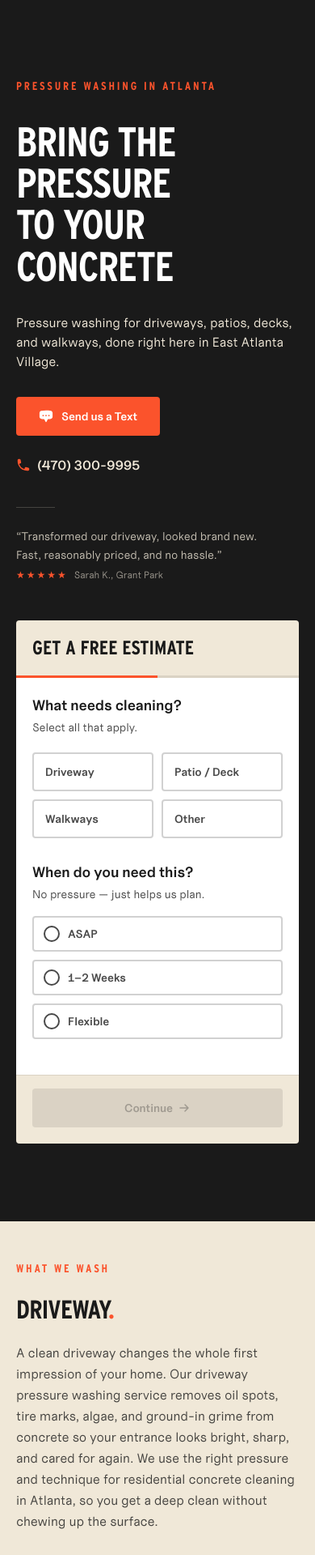
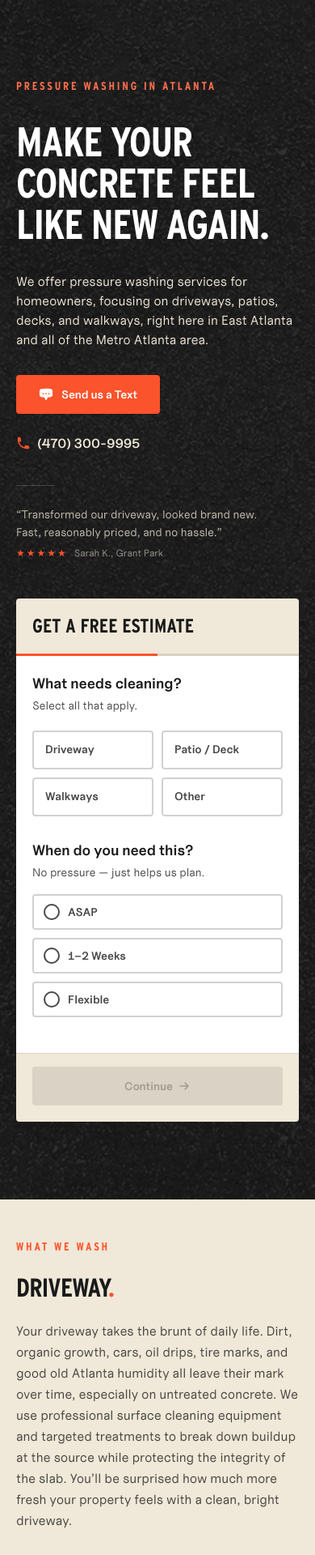
Before and after one commit to moshebaricdo/eav-wash-co, a Next.js app: page / in a window 390 px wide. Shown: the top 1920 px of the page at 81% size. Built offline with nearby package versions, Linux system fonts and the light colour scheme.

Commit message:
Content updates, styling fixes

```diff
--- a/app/globals.css
+++ b/app/globals.css
@@ -10,6 +10,7 @@
 @theme {
   --color-eav-black: #1A1A1A;
   --color-eav-orange: #FB532C;
+  --color-eav-orange-bright: #FF6F4D;
   --color-eav-cream: #F0E8D8;
   --color-eav-white: #FFFFFF;
   --color-eav-gray: #2A2A2A;
--- a/components/About.tsx
+++ b/components/About.tsx
@@ -78,7 +78,7 @@ export function About() {
           {/* Left column — headline + street sign in empty space below */}
           <div className="relative flex flex-col min-h-0">
             <motion.p
-              className="font-heading font-bold uppercase tracking-[0.2em] text-eav-orange text-[14px] mb-6"
+              className="font-heading font-bold uppercase tracking-[0.2em] text-eav-orange-bright text-[14px] mb-6"
               initial={{ opacity: 0 }}
               animate={{ opacity: isInView ? 1 : 0 }}
               transition={{ ...ANIM.spring, delay: 0.2 }}
@@ -88,7 +88,7 @@ export function About() {
 
             <motion.h2
               id="about-heading"
-              className="font-heading font-bold uppercase text-eav-cream leading-[1] tracking-tight"
+              className="font-heading font-bold uppercase text-eav-white leading-[1] tracking-tight"
               style={{ fontSize: "clamp(2rem, 5vw, 3.5rem)" }}
               initial={{ opacity: 0, y: ANIM.offsetY }}
               animate={{
@@ -97,9 +97,9 @@ export function About() {
               }}
               transition={{ ...ANIM.spring, delay: 0.4 }}
             >
-              We bring the pressure
+              You have the concrete,
               <br />
-              to your concrete
+              we'll bring the pressure.
             </motion.h2>
 
             {/* Street sign — fills empty space below heading, aspect ratio preserved */}
@@ -132,11 +132,11 @@ export function About() {
               }}
               transition={{ ...ANIM.spring, delay: 0.6 }}
             >
-              <p className="font-body text-eav-cream/70 text-base sm:text-base leading-relaxed">
+              <p className="font-body text-eav-cream/80 text-base sm:text-base leading-relaxed">
               EAV Wash Co. was a venture started by EAV-residents Trev and Moshe, combining hands-on trade
               experience with a modern, no-BS approach to service. With backgrounds in property inspection,
-              commercial painting, specialty home installations, design, and marketing, we saw an opportunity
-              to build something focused and well-run. Pressure washing became our starting point because it’s
+              contracting work, design, and marketing, we saw an opportunity
+              to build something focused and well-run. Pressure washing became our starting point because it's
               straightforward work that delivers real, visible results when done properly.
               </p>
               <p className="font-body text-eav-cream/70 text-base sm:text-base leading-relaxed mt-4">
@@ -158,20 +158,20 @@ export function About() {
             >
               {/* Core neighborhoods */}
               <div className="mb-6">
-                <p className="font-heading font-bold uppercase tracking-[0.15em] text-eav-orange text-[12px] mb-3">
+                <p className="font-heading font-bold uppercase tracking-[0.15em] text-eav-orange-bright text-[12px] mb-3">
                   Home Base
                 </p>
-                <p className="font-body text-eav-cream/50 text-sm leading-relaxed">
+                <p className="font-body text-eav-cream/80 text-sm leading-relaxed">
                   {CORE_NEIGHBORHOODS.join(" · ")}
                 </p>
               </div>
 
               {/* Greater metro */}
               <div>
-                <p className="font-heading font-bold uppercase tracking-[0.15em] text-eav-orange text-[12px] mb-3">
+                <p className="font-heading font-bold uppercase tracking-[0.15em] text-eav-orange-bright text-[12px] mb-3">
                   ITP and Beyond
                 </p>
-                <p className="font-body text-eav-cream/50 text-sm leading-relaxed">
+                <p className="font-body text-eav-cream/80 text-sm leading-relaxed">
                   {GREATER_METRO.join(" · ")}
                 </p>
               </div>
--- a/components/Hero.tsx
+++ b/components/Hero.tsx
@@ -3,6 +3,8 @@
 import { useEffect, useState } from "react";
 import { motion, AnimatePresence } from "framer-motion";
 import { EstimateForm, type ReviewData } from "@/components/EstimateForm";
+import asphaltDarkAvif from "@/assets/background/asphalt-dark.avif";
+import asphaltDarkJpg from "@/assets/background/asphalt-dark.jpg";
 
 
 /* ─────────────────────────────────────────────────────────
@@ -64,27 +66,42 @@ export function Hero() {
       data-header-theme="dark"
       className="relative min-h-dvh flex items-center overflow-hidden bg-eav-black"
     >
+      <picture className="absolute inset-0 z-0 block pointer-events-none select-none">
+        <source srcSet={asphaltDarkAvif.src} type="image/avif" />
+        <img
+          src={asphaltDarkJpg.src}
+          alt=""
+          aria-hidden
+          className="h-full w-full object-cover opacity-20"
+          loading="eager"
+          decoding="async"
+        />
+      </picture>
+
       {/* ── Content ───────────────────────────────────────── */}
       <div className="relative z-10 mx-auto max-w-[1400px] w-full px-5 sm:px-8 py-24 sm:py-20 lg:py-32">
-        <div className="grid grid-cols-1 lg:grid-cols-[1fr_480px] gap-12 lg:gap-16 items-center">
+        <div className="grid grid-cols-1 lg:grid-cols-[1fr_480px] gap-12 lg:gap-16 items-start">
 
           {/* ── Left column: text + social proof ──────────── */}
           <div>
-            {/* Eyebrow */}
+
+            {/* Headline */}
             <motion.p
-              className="font-heading font-bold uppercase tracking-[0.2em] text-eav-orange text-[14px] mb-8 sm:mb-10"
-              initial={{ opacity: 0 }}
-              animate={{ opacity: stage >= 1 ? 1 : 0 }}
+              className="font-heading font-bold uppercase tracking-[0.2em] text-eav-orange-bright text-[14px] mb-8"
+              initial={{ opacity: 0, y: ENTRANCE.offsetY }}
+              animate={{
+                opacity: stage >= 1 ? 1 : 0,
+                y: stage >= 1 ? 0 : ENTRANCE.offsetY,
+              }}
               transition={ENTRANCE.spring}
             >
               PRESSURE WASHING IN ATLANTA
             </motion.p>
 
-            {/* Headline */}
             <motion.h1
               id="hero-heading"
               className="font-heading font-bold uppercase text-eav-white leading-[1] tracking-tight"
-              style={{ fontSize: "clamp(3.2rem, 8vw, 5.5rem)" }}
+              style={{ fontSize: "clamp(3.2rem, 8vw, 5rem)" }}
               initial={{ opacity: 0, y: ENTRANCE.offsetY }}
               animate={{
                 opacity: stage >= 2 ? 1 : 0,
@@ -92,9 +109,7 @@ export function Hero() {
               }}
               transition={ENTRANCE.spring}
             >
-              Bring the pressure
-              <br />
-              to your concrete
+              Make your concrete feel like new again.
             </motion.h1>
 
             {/* Subhead + phone CTA */}
@@ -107,9 +122,8 @@ export function Hero() {
               transition={ENTRANCE.spring}
               className="mt-8 sm:mt-9"
             >
-              <p className="font-body text-eav-cream text-base sm:text-lg max-w-full">
-                Pressure washing for driveways, patios, decks, and walkways, done right here in
-                East Atlanta Village.
+              <p className="font-body text-eav-cream text-base sm:text-lg max-w-xl">
+                We offer pressure washing services for homeowners, focusing on driveways, patios, decks, and walkways, right here in East Atlanta and all of the Metro Atlanta area.
               </p>
 
               {/* Contact CTAs */}
--- a/components/Services.tsx
+++ b/components/Services.tsx
@@ -42,7 +42,7 @@ const SERVICES: {
   {
     name: "Driveway",
     description:
-      "A clean driveway changes the whole first impression of your home. Our driveway pressure washing service removes oil spots, tire marks, algae, and ground-in grime from concrete so your entrance looks bright, sharp, and cared for again. We use the right pressure and technique for residential concrete cleaning in Atlanta, so you get a deep clean without chewing up the surface.",
+      "Your driveway takes the brunt of daily life. Dirt, organic growth, cars, oil drips, tire marks, and good old Atlanta humidity all leave their mark over time, especially on untreated concrete. We use professional surface cleaning equipment and targeted treatments to break down buildup at the source while protecting the integrity of the slab. You’ll be surprised how much more fresh your property feels with a clean, bright driveway.",
     beforeAfters: [
       { label: "Driveway", before: drivewayDirty1, after: drivewayClean1, aspect: "aspect-[16/9]" },
     ],
@@ -51,7 +51,7 @@ const SERVICES: {
   {
     name: "Patio & Deck",
     description:
-      "Patios and decks take a beating in Atlanta heat, shade, and rain. Our patio and deck pressure washing service lifts algae, mildew, dirt, and stains from pavers, stone, concrete, and wood so your outdoor space feels fresh, safe, and ready to use again. Whether you are hosting friends or just want your backyard back, we focus on detail-driven exterior cleaning that restores curb appeal without harsh treatment.",
+      "Decks and patios deal with constant exposure to heat, moisture, and shade. That mix is the perfect recipe for algae, mildew, and surface staining. Each material requires a different approach. Concrete and pavers can handle deeper, high-pressure surface cleaning, while wood demands a more gentle approach and special chemical solutions. We adjust our methods based on the material we’re working with so the space is refreshed without unnecessary wear and tear. The result is a patio or deck that feels clean, solid underfoot, and ready to show off again.",
     beforeAfters: [
       { label: "Patio", before: patioDirty1, after: patioClean1, aspect: "aspect-[4/3]" },
       { label: "Deck", before: deckDirty1, after: deckClean1, aspect: "aspect-[4/3]" },
@@ -61,7 +61,7 @@ const SERVICES: {
   {
     name: "Walkway",
     description:
-      "Walkways and sidewalks get dirty fast from foot traffic, weather, and runoff. We clean concrete and paver paths to clear dark buildup and slippery spots, so the route to your front door looks sharp and feels safer underfoot.",
+      "Walkways and sidewalks accumulate grime gradually, which is why many homeowners don’t notice how dark they’ve become until they’re cleaned. Runoff, foot traffic, and organic growth create uneven discoloration and slick spots, especially in shaded areas. We restore a more even, consistent surface, from your portion of the sidewalk right up to your doorstep, improving both appearance and traction. It’s a small upgrade that noticeably sharpens the overall look of a property.",
     beforeAfters: [],
     images: [],
   },
@@ -176,7 +176,7 @@ export function Services() {
                     type="button"
                     className="block font-heading font-bold uppercase leading-[1] tracking-tight text-left cursor-pointer"
                     style={{
-                      fontSize: "clamp(2.8rem, 6.5vw, 5.5rem)",
+                      fontSize: "clamp(2.8rem, 6.5vw, 5rem)",
                     }}
                     animate={{
                       color:
@@ -229,10 +229,10 @@ export function Services() {
               <div
                 key={s.name}
                 ref={setRef(i)}
-                className={`flex items-start border-eav-black/10 ${
+                className={`flex items-start ${
                   i === 0
-                    ? "pt-0 pb-10"
-                    : "border-t pt-10 pb-10"
+                    ? "pt-0 pb-8"
+                    : "pt-8 pb-8"
                 } lg:min-h-[70vh] lg:pt-12 lg:pb-12`}
               >
                 <motion.div
@@ -260,7 +260,7 @@ export function Services() {
                   </h3>
 
                   {/* Description */}
-                  <p className="font-body text-eav-black/80 text-base sm:text-lg leading-relaxed">
+                  <p className="font-body text-eav-black/80 text-base leading-relaxed">
                     {s.description}
                   </p>
 
```
Also changed, not shown: app/seo.ts (+12 -12 lines), components/FAQ.tsx (+6 -6 lines), assets/decorative/street-sign.avif.
